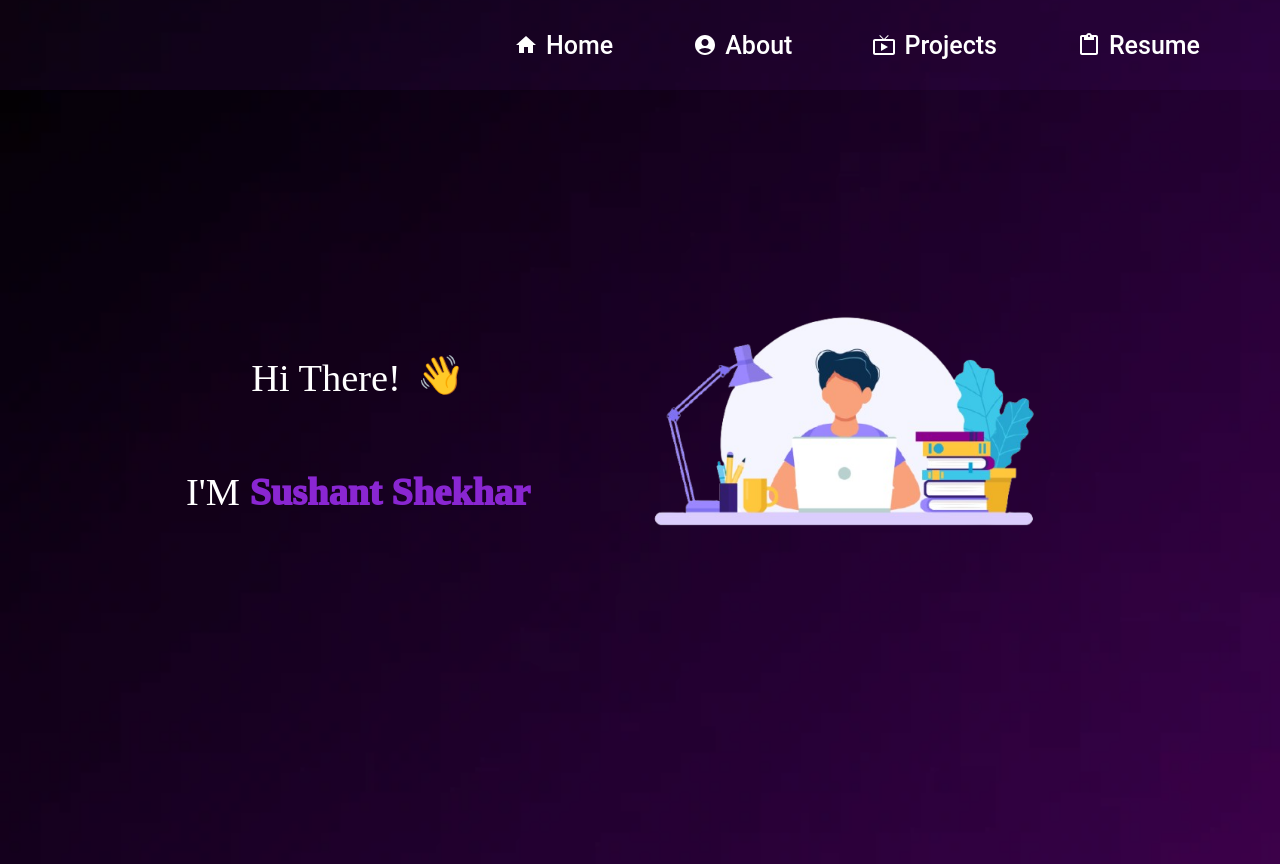
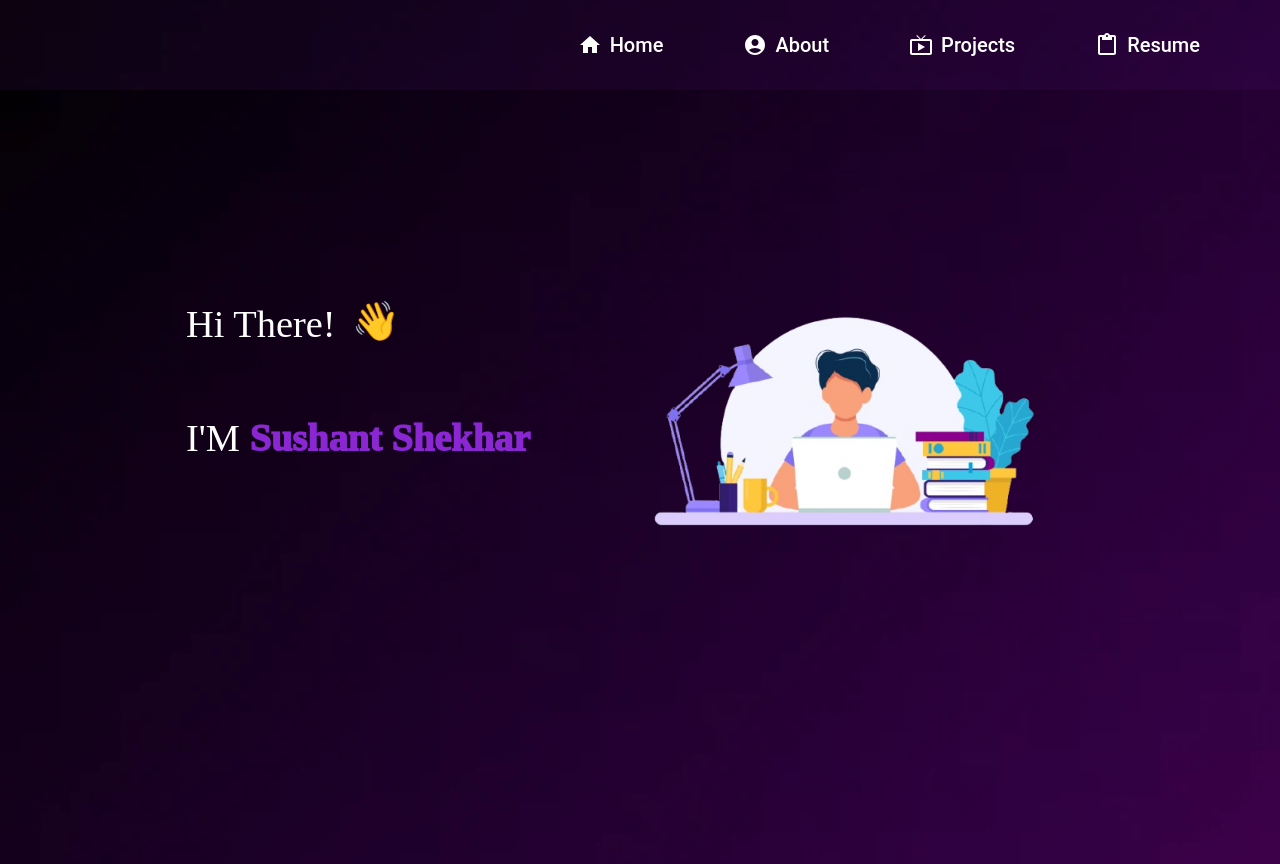
Before and after one commit to Sushantshekharzz/Portfolio, a React (Create React App) app: page / in a window 1280 px wide. Built offline with nearby package versions, Linux system fonts and the light colour scheme.

Commit message:
Text animation

```diff
--- /dev/null
+++ b/src/animation/InfiniteMultiLineAnimation.js
@@ -0,0 +1,87 @@
+import React, { useState, useEffect } from "react";
+import { motion, AnimatePresence } from "framer-motion";
+
+const InfiniteMultiLineAnimation = () => {
+  const lines = [
+    "Full Stack Developer",
+    "Software Engineer"
+  ];
+
+  const [currentLine, setCurrentLine] = useState(0); // Tracks the current line
+  const [phase, setPhase] = useState("writing"); // Tracks animation phase (writing/removing)
+
+  const letters = lines[currentLine].split(""); // Split the current line into letters
+
+  // Handle phase transitions after the line is written
+  useEffect(() => {
+    const timeout = setTimeout(() => {
+      if (phase === "writing") {
+        setPhase("removing"); // Switch to removing after writing
+      } else {
+        setCurrentLine((prev) => (prev + 1) % lines.length); // Move to the next line
+        setPhase("writing"); // Switch back to writing
+      }
+    }, (letters.length + 1) * 200); // Adjust timing based on the number of letters
+
+    return () => clearTimeout(timeout);
+  }, [phase, currentLine, letters.length]);
+
+  const containerVariants = {
+    visible: {
+      transition: { staggerChildren: 0.1 }, // Stagger for letter-by-letter animation
+    },
+    exit: {
+      transition: { staggerChildren: 0.1, staggerDirection: -1 }, // Reverse stagger for removing
+    },
+  };
+
+  const letterVariants = {
+    hidden: { opacity: 0, y: 20 },
+    visible: { opacity: 1, y: 0 },
+    exit: { opacity: 0, y: -20 },
+  };
+
+  return (
+    <div
+      style={{
+        display: "inline-block",
+        whiteSpace: "normal",
+        overflowWrap: "break-word",
+        wordBreak: "break-word",
+      }}
+    >
+      <AnimatePresence mode="wait">
+        {/* Key based on currentLine only to prevent unnecessary rerenders */}
+        <motion.div
+          key={currentLine} // Ensures a fresh animation when the line changes
+          variants={containerVariants}
+          initial="hidden"
+          animate="visible"
+          exit="exit"
+          style={{
+            display: "inline-block",
+            whiteSpace: "normal", // Allow text to wrap naturally
+            wordBreak: "break-word", // Allow break at whitespace
+            overflowWrap: "break-word", // Allow break at whitespace
+            wordWrap: "break-word", // Allow word break
+            textAlign: "center", // Center the text
+            maxWidth: "100%", // Ensure text doesn't overflow the container
+            fontSize: "clamp(1rem, 4vw, 2.4rem)", // Responsive font size
+          }}
+        >
+          {letters.map((letter, index) => (
+            <motion.span
+              key={index}
+              variants={letterVariants}
+              style={{ display: "inline-block", margin: 0 }}
+            >
+              {letter === " " ? "\u00A0" : letter} {/* Replace spaces with non-breaking spaces */}
+            </motion.span>
+          ))}
+        </motion.div>
+      </AnimatePresence>
+    </div>
+  );
+};
+
+export default InfiniteMultiLineAnimation;
--- a/src/component/Home.js
+++ b/src/component/Home.js
@@ -3,6 +3,7 @@ import { Box } from '@mui/material';
 import backgroundImage from "../image/backgroundImage.png"
 import study from "../image/study.png"
 import HandshakeAnimation from '../animation/HandSakeAnimation';
+import InfiniteMultiLineAnimation from '../animation/InfiniteMultiLineAnimation';
 
 export default function Home() {
     return (
@@ -14,14 +15,18 @@ export default function Home() {
                 backgroundPosition: 'center', // Center the background image
             }}>
                 <Box sx={{
-                    display: 'flex', alignItems: 'center', flexDirection: { xs: 'column', md: 'row' }, justifyContent: 'center', height: '100vh', padding: { md: 4, xs: 5 },
+                    display: 'flex', alignItems: 'center', flexDirection: { xs: 'column', md: 'row' }, justifyContent: 'center', height: '100vh', padding: { md: 4, xs: 5 }, paddingTop: { xs: 12 },
                     // whiteSpace: { xs: 'nowrap', md: 'normal' },
-                    wordWrap: { xs: 'break-word', md: 'break-word' },// Prevent wrapping on mobile, allow on desktop
+                    wordWrap: { xs: 'normal', md: 'break-word' },// Prevent wrapping on mobile, allow on desktop
                     // overflowX: { xs: 'auto', md: 'visible' }, // Horizontal scroll for mobile, no scroll for desktop
                 }}>
                     <Box sx={{
                         padding: { md: 4, xs: 5 },
                         maxWidth: { xs: '100%', md: '500px' }, // Full width on mobile, limited on desktop
+                        display: 'flex',
+                        alignItems: 'flex-start',
+                        justifyContent: 'flex-start', // Ensures horizontal alignment starts at the left
+                        flexDirection: { xs: 'column', md: 'column' }
                     }}>
                         <Box sx={{
                             display: 'flex',
@@ -34,7 +39,7 @@ export default function Home() {
                                 }}
                             >Hi There!</Box>
                             <Box sx={{
-                                marginBottom: 1, marginLeft: 2
+                                marginBottom: 1, marginLeft: { xs: 0, md: 2 }
                             }}>
                                 <HandshakeAnimation />
                             </Box>
@@ -42,6 +47,14 @@ export default function Home() {
                         <Box
                             sx={{ fontFamily: 'Raleway,serif!important', fontSize: '2.4em!important', color: 'white', paddingTop: 8 }}
                         >I'M <span style={{ color: "rgb(138, 38, 210)", fontWeight: 1000 }}>Sushant Shekhar</span></Box>
+                        <Box sx={{
+                            fontFamily: 'Raleway,serif!important', fontSize: '2.4em!important', color: 'white', paddingTop: 8
+                            , color: "rgb(138, 38, 210)",
+                            fontWeight: 1000
+                        }}
+                        >
+                            <InfiniteMultiLineAnimation />
+                        </Box>
                     </Box>
                     <Box sx={{
                         padding: { md: 4, xs: 5 },
--- a/src/component/Navbar.js
+++ b/src/component/Navbar.js
@@ -37,13 +37,13 @@ export default function Navbar() {
             </Box>
             <Box sx={{ position: 'fixed', top: 0, backgroundColor: 'rgba(138, 38, 210, 0.07)', display: { xs: 'none', sm: 'none', md: 'flex' }, justifyContent: 'flex-end', width: '100%', height: 90, alignItems: 'center' }}>
                 <HomeIcon sx={{ marginRight: 1, color: 'white' }} />
-                <Link href="/" sx={{ color: 'white', marginRight: 10, textDecoration: 'none', fontFamily: 'Roboto, sans-serif', fontWeight: 500, fontSize: 25 }}>Home</Link>
+                <Link href="/" sx={{ color: 'white', marginRight: 10, textDecoration: 'none', fontFamily: 'Roboto, sans-serif', fontWeight: 500, fontSize: 20 }}>Home</Link>
                 <AccountCircleIcon sx={{ marginRight: 1, color: 'white' }} />
-                <Link href="/about" sx={{ color: 'white', marginRight: 10, textDecoration: 'none', fontFamily: 'Roboto, sans-serif', fontWeight: 500, fontSize: 25 }}>About</Link>
+                <Link href="/about" sx={{ color: 'white', marginRight: 10, textDecoration: 'none', fontFamily: 'Roboto, sans-serif', fontWeight: 500, fontSize: 20 }}>About</Link>
                 <LiveTvIcon sx={{ marginRight: 1, color: 'white' }} />
-                <Link href="/projects" sx={{ color: 'white', marginRight: 10, textDecoration: 'none', fontFamily: 'Roboto, sans-serif', fontWeight: 500, fontSize: 25 }}>Projects</Link>
+                <Link href="/projects" sx={{ color: 'white', marginRight: 10, textDecoration: 'none', fontFamily: 'Roboto, sans-serif', fontWeight: 500, fontSize: 20 }}>Projects</Link>
                 <ContentPasteIcon sx={{ marginRight: 1, color: 'white' }} />
-                <Link href="/resume" sx={{ color: 'white', marginRight: 10, textDecoration: 'none', fontFamily: 'Roboto, sans-serif', fontWeight: 500, fontSize: 25 }}>Resume</Link>
+                <Link href="/resume" sx={{ color: 'white', marginRight: 10, textDecoration: 'none', fontFamily: 'Roboto, sans-serif', fontWeight: 500, fontSize: 20 }}>Resume</Link>
             </Box>
             <Drawer open={toggle} onClose={toggleDrawer} anchor='top'>
                 <List sx={{ backgroundColor: '#6f42c1', }}>
```
